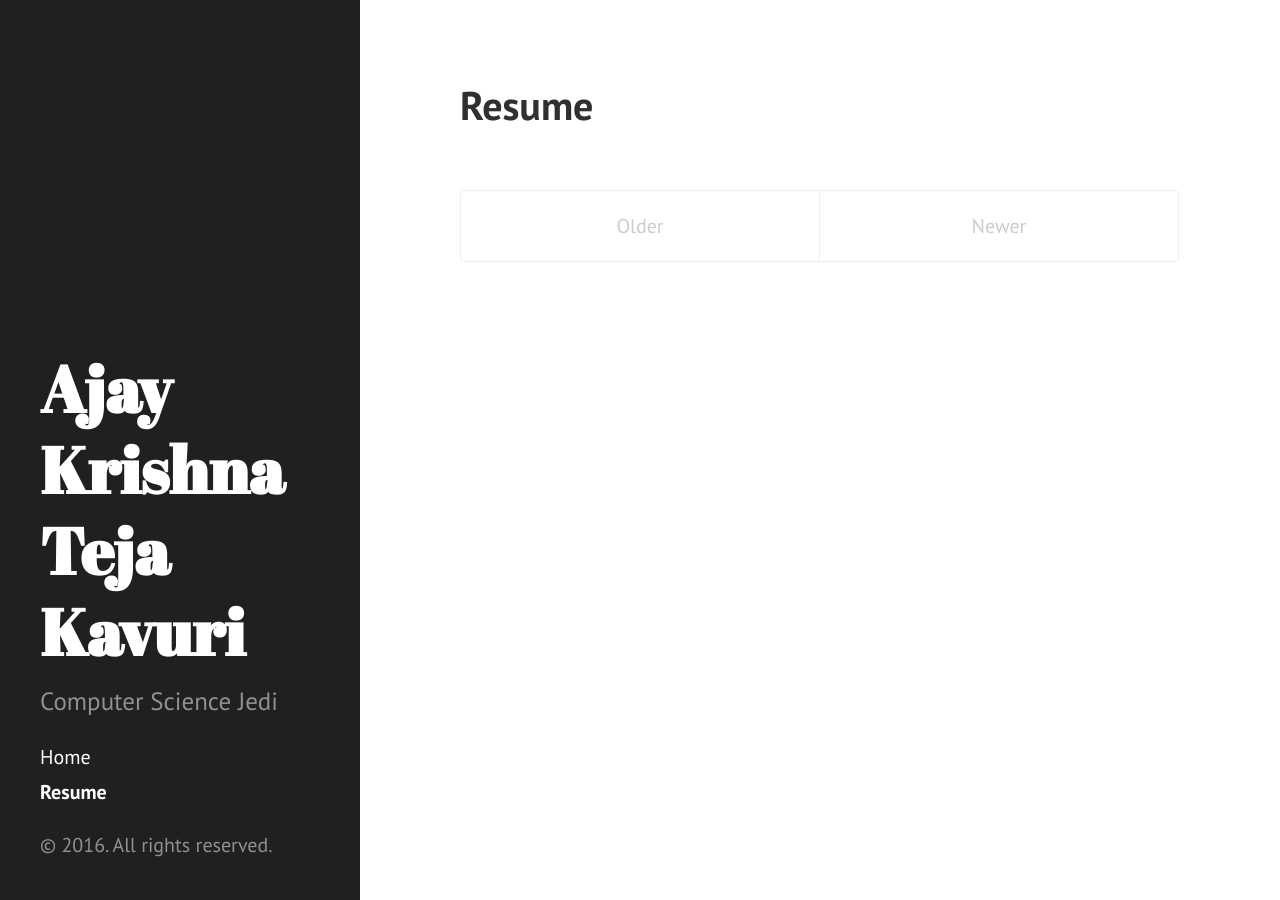
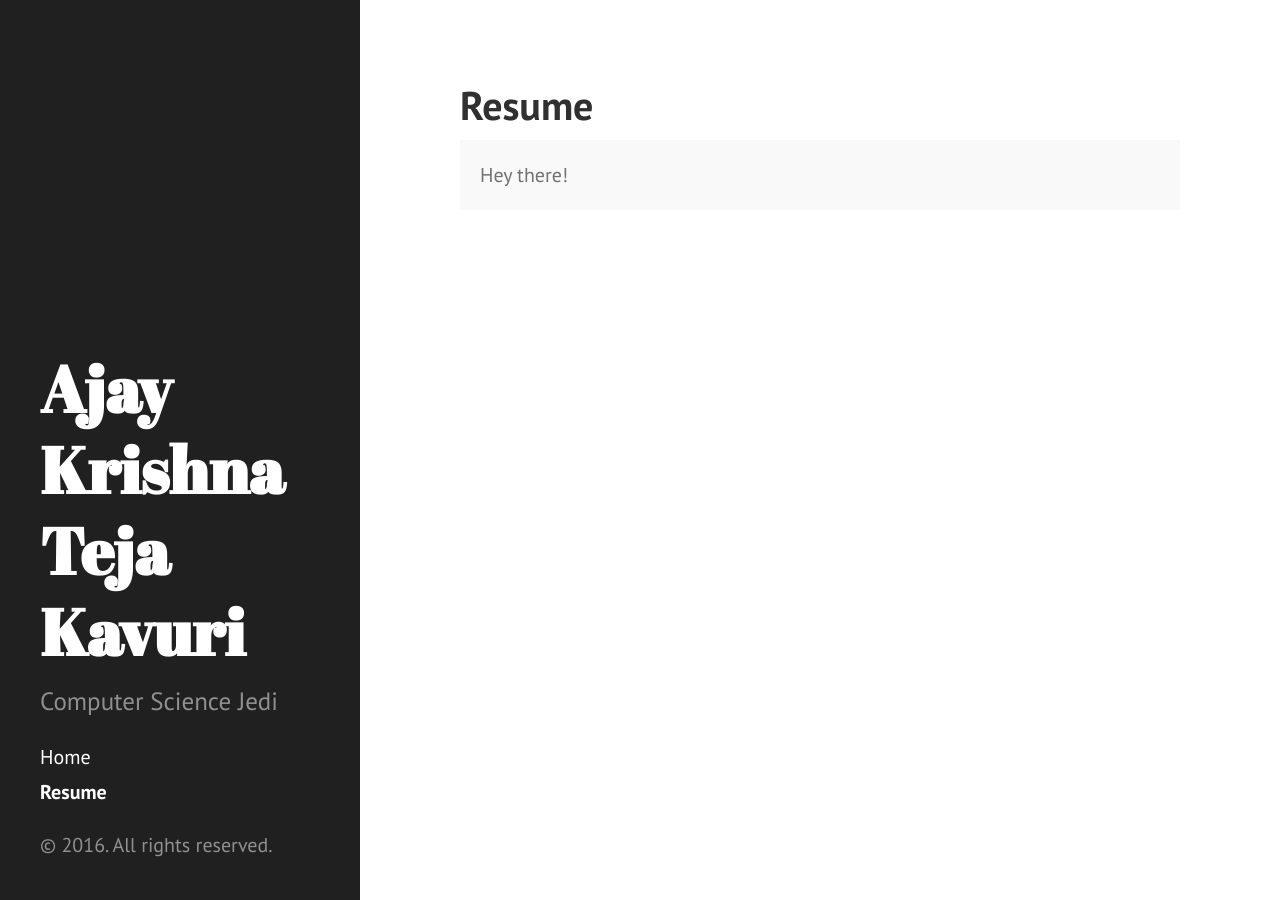
Before and after one commit to PseudoAj/pseudoaj.github.io, a Jekyll site: the page built from Resume.md, in a window 1280 px wide. Built offline with Jekyll 4.4.1, drawn with Linux system fonts in a browser that asks for light colours.

Commit message:
added the resume

```diff
--- a/Resume.md
+++ b/Resume.md
@@ -3,35 +3,6 @@ layout: page
 title: Resume
 ---
 
-<div class="posts">
-  {% for post in paginator.posts %}
-  <div class="post">
-    <h1 class="post-title">
-      <a href="{{ post.url }}">
-        {{ post.title }}
-      </a>
-    </h1>
-
-    <span class="post-date">{{ post.date | date_to_string }}</span>
-
-    {{ post.content }}
-  </div>
-  {% endfor %}
-</div>
-
-<div class="pagination">
-  {% if paginator.next_page %}
-    <a class="pagination-item older" href="{{ site.baseurl }}page{{paginator.next_page}}">Older</a>
-  {% else %}
-    <span class="pagination-item older">Older</span>
-  {% endif %}
-  {% if paginator.previous_page %}
-    {% if paginator.page == 2 %}
-      <a class="pagination-item newer" href="{{ site.baseurl }}">Newer</a>
-    {% else %}
-      <a class="pagination-item newer" href="{{ site.baseurl }}page{{paginator.previous_page}}">Newer</a>
-    {% endif %}
-  {% else %}
-    <span class="pagination-item newer">Newer</span>
-  {% endif %}
-</div>
+<p class="message">
+  Hey there!
+</p>
```
